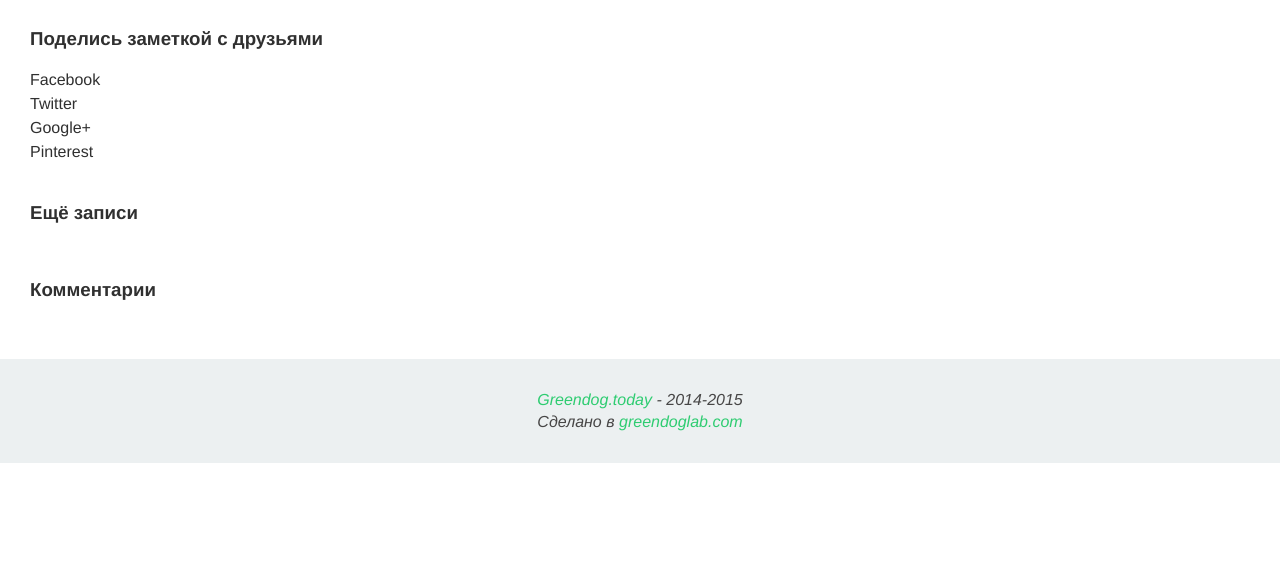
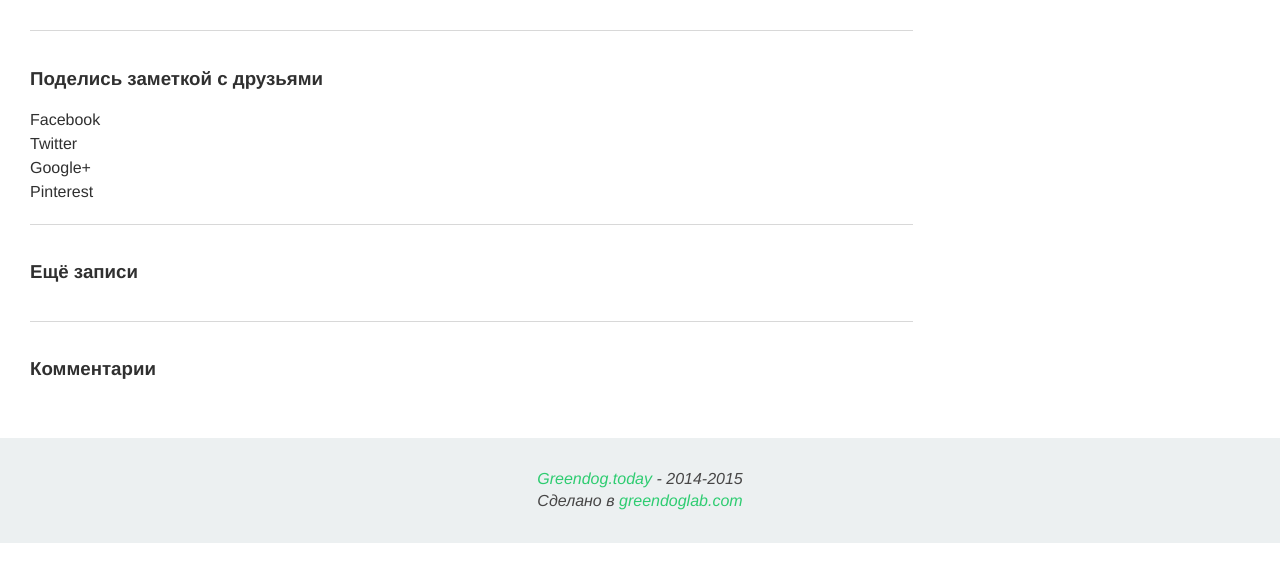
Before and after one commit to greendoglab/greendogtoday, a Django app: template src/templates/post.html in a window 1280 px wide. Shown: the part 138-720 px from the top of the page. Run offline with Django 3.2, Linux system fonts and the light colour scheme; the template is opened without the code that fills it, so the values that code supplies are empty; style sheets or scripts are compiled from the project's sources; parts of the project's set-up code (start-up, migrations or seed data) failed here and were passed over; some libraries are stand-ins or nearby versions.

Commit message:
Post aside blocks dividers add.

```diff
--- a/src/assets/sass/blocks/post-aside.scss
+++ b/src/assets/sass/blocks/post-aside.scss
@@ -1,11 +1,13 @@
 .post-aside {
     > * + * {
-        margin-top: 40px;
+        margin-top: 20px;
     } // > * + *
-    * {
+    > * {
+        border-top: 1px solid rgb(216, 216, 216);
+        padding-top: 20px;
         .aside-title {
             font-size: rem(18);
             font-weight: bold;
         } // h3
-    }
+    } // *
 } // post-aside
```
